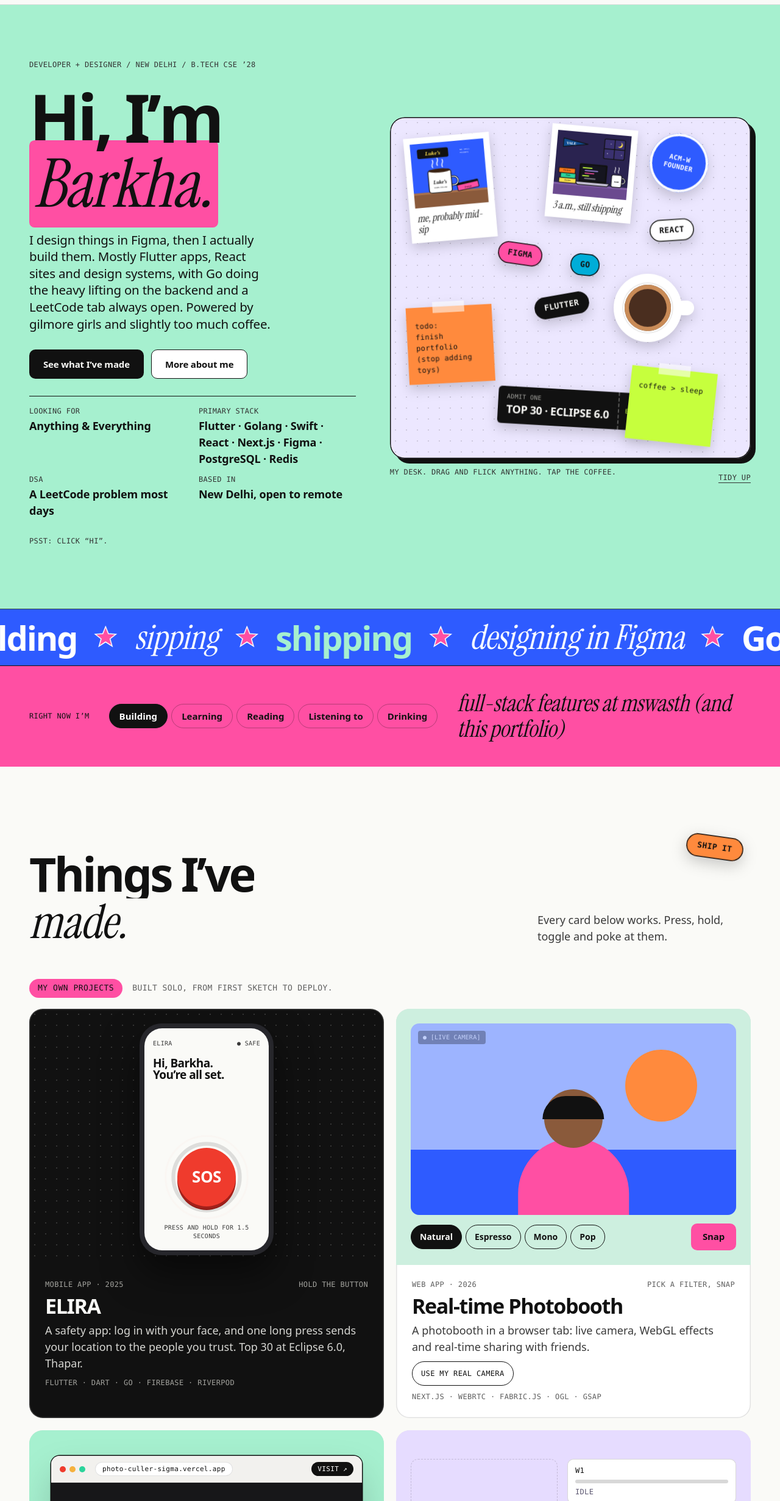
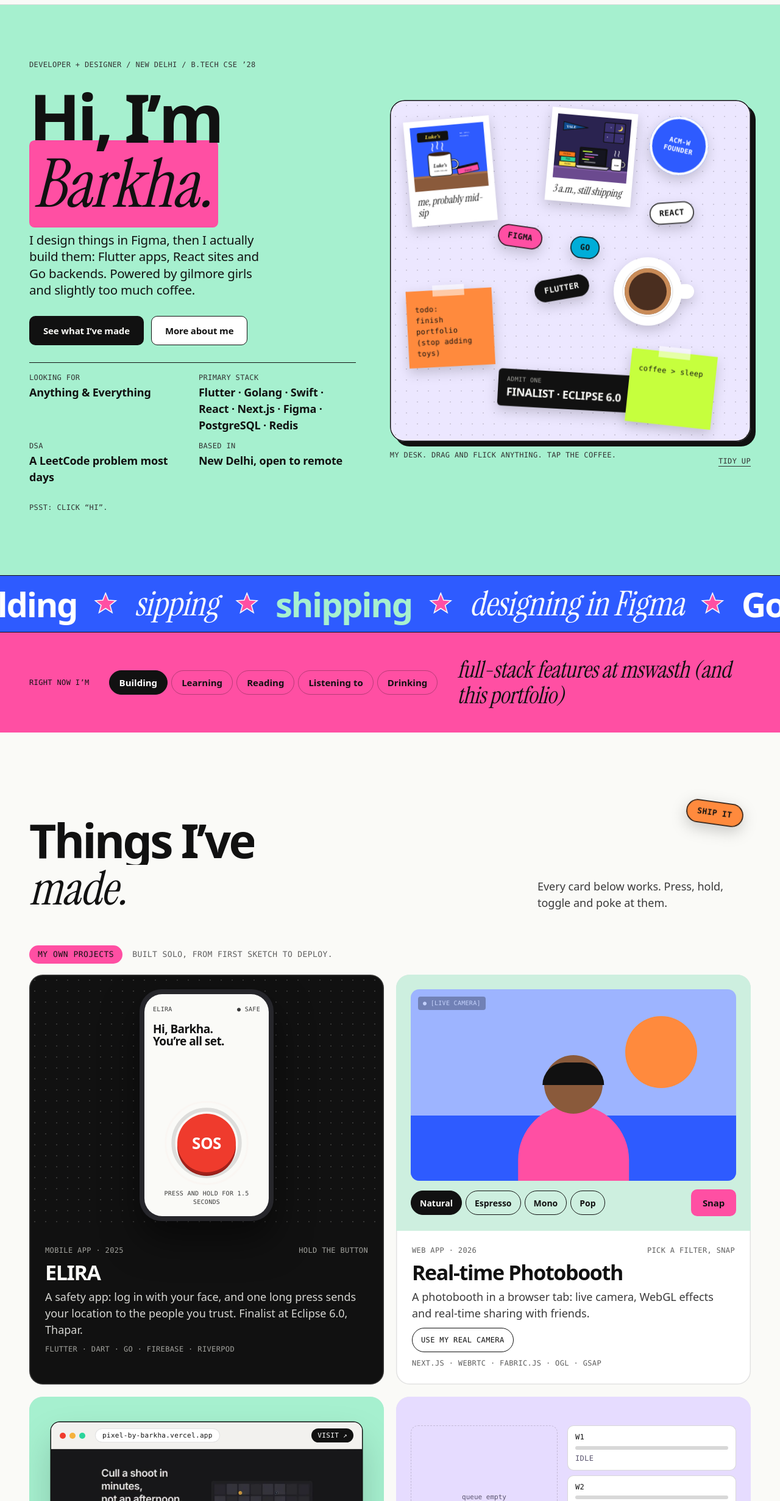
Before and after one commit to barkhadhamija/updated-portfolio, an Astro site: page / in a window 1280 px wide. Shown: the part 57-2518 px from the top of the page at 61% size. Built offline with nearby package versions, Linux system fonts and the light colour scheme; Astro itself is replaced by a stand-in of ours.

Commit message:
Deployment link redirection

```diff
--- a/src/data/site.ts
+++ b/src/data/site.ts
@@ -41,7 +41,7 @@ export const projects: Project[] = [
     title: 'ELIRA',
     year: '2025',
     type: 'Mobile app',
-    summary: 'A safety app: log in with your face, and one long press sends your location to the people you trust. Top 30 at Eclipse 6.0, Thapar.',
+    summary: 'A safety app: log in with your face, and one long press sends your location to the people you trust. Finalist at Eclipse 6.0, Thapar.',
     stack: ['Flutter', 'Dart', 'Go', 'Firebase', 'Riverpod'],
     tone: '#2E5BFF',
   },
@@ -63,7 +63,7 @@ export const projects: Project[] = [
     stack: ['React', 'TypeScript', 'Vite', 'Tailwind CSS', 'Zustand'],
     tone: '#111111',
     links: [
-      { label: 'Live', href: 'https://photo-culler-sigma.vercel.app' },
+      { label: 'Live', href: 'https://pixel-by-barkha.vercel.app' },
       { label: 'GitHub', href: 'https://github.com/barkhadhamija/photo-culler' },
     ],
   },
@@ -129,7 +129,7 @@ export const desk: DeskItem[] = [
   { id: 'hack', kind: 'polaroid', x: 44, y: 3, rot: 5, tone: '#B69CFF', image: '/photos/placeholder-3am.svg', caption: '[hackathon photo]', text: '3 a.m., still shipping', label: 'Polaroid from a hackathon' },
   { id: 'cup', kind: 'cup', x: 62, y: 46, rot: 0, label: 'Coffee cup. Tap to take a sip' },
   { id: 'todo', kind: 'note', x: 5, y: 56, rot: -4, tone: 'var(--yellow)', text: 'todo:\nfinish portfolio\n(stop adding toys)', label: 'Sticky note: to do' },
-  { id: 'ticket', kind: 'ticket', x: 30, y: 80, rot: 3, text: 'TOP 30 · ECLIPSE 6.0', label: 'Eclipse 6.0 ticket' },
+  { id: 'ticket', kind: 'ticket', x: 30, y: 80, rot: 3, text: 'FINALIST · ECLIPSE 6.0', label: 'Eclipse 6.0 ticket' },
   { id: 'flutter', kind: 'sticker', x: 40, y: 52, rot: -10, text: 'Flutter', bg: '#111111', fg: '#FAFAF7', label: 'Flutter sticker' },
   { id: 'figma', kind: 'sticker', x: 30, y: 37, rot: 8, text: 'Figma', bg: '#FF4FA3', fg: '#111111', label: 'Figma sticker' },
   { id: 'go', kind: 'sticker', x: 50, y: 40, rot: 6, text: 'Go', bg: '#00ADD8', fg: '#111111', label: 'Go sticker' },
@@ -160,7 +160,7 @@ export const photos: { tone: string; caption: string; note: string; image?: stri
 /** The About section shows this as a `git log`, newest first. `type` is the commit prefix. */
 export const timeline: { type: string; year: string; title: string; detail?: string }[] = [
   { type: 'init', year: '2024', title: 'Started B.Tech CSE at USICT, GGSIPU', detail: 'Class of 2028. Coursework so far: DSA, OOP, operating systems, networks, distributed systems and web development.' },
-  { type: 'release', year: '2025', title: 'Top 30 at Eclipse 6.0 with ELIRA', detail: 'A safety app built at Thapar’s hackathon: Flutter client, Go backend, real-time Firestore sync across 10+ screens.' },
+  { type: 'release', year: '2025', title: 'Finalist at Eclipse 6.0 with ELIRA', detail: 'A safety app built at Thapar’s hackathon: Flutter client, Go backend, real-time Firestore sync across 10+ screens.' },
   { type: 'feat', year: 'Nov 2025', title: 'Web Development Lead, TechSpace', detail: 'Led end-to-end React development of the official website for a 500+ member tech society.' },
   { type: 'feat', year: 'Jan 2026', title: 'Founded the ACM-W chapter at USICT', detail: 'Setting up the university’s first ACM-W chapter, for 200+ women in tech.' },
   { type: 'release', year: '2026', title: '1st place at the USAR hackathon with Novus, won ₹20,000', detail: 'We built Novus, a game that teaches how money and markets work: make the call, live with it, and get scored on your thinking, not your luck.' },
--- a/src/pages/index.astro
+++ b/src/pages/index.astro
@@ -31,8 +31,8 @@ const commitHash = (text: string) => {
         <button type="button" class="greet" data-greet data-greetings={JSON.stringify(greetings)} data-cursor="click me" aria-label="Change the greeting">{greetings[0]}</button>, I’m <span class="hl">Barkha.</span>
       </h1>
       <p class="hero-intro" data-reveal>
-        I design things in Figma, then I actually build them. Mostly Flutter apps, React sites and design systems, with Go
-        doing the heavy lifting on the backend and a LeetCode tab always open. Powered by gilmore girls and slightly too much coffee.
+        I design things in Figma, then I actually build them: Flutter apps, React sites and Go backends.
+        Powered by gilmore girls and slightly too much coffee.
       </p>
       <div class="row" data-reveal>
         <a href="#work" class="btn btn-ink">See what I’ve made</a>
@@ -261,7 +261,7 @@ const commitHash = (text: string) => {
           <span class="browser">
             <span class="browser-bar">
               <i></i><i></i><i></i>
-              <span class="mono browser-url">photo-culler-sigma.vercel.app</span>
+              <span class="mono browser-url">pixel-by-barkha.vercel.app</span>
               <span class="mono browser-open">Visit ↗</span>
             </span>
             <span class="browser-view">
```
